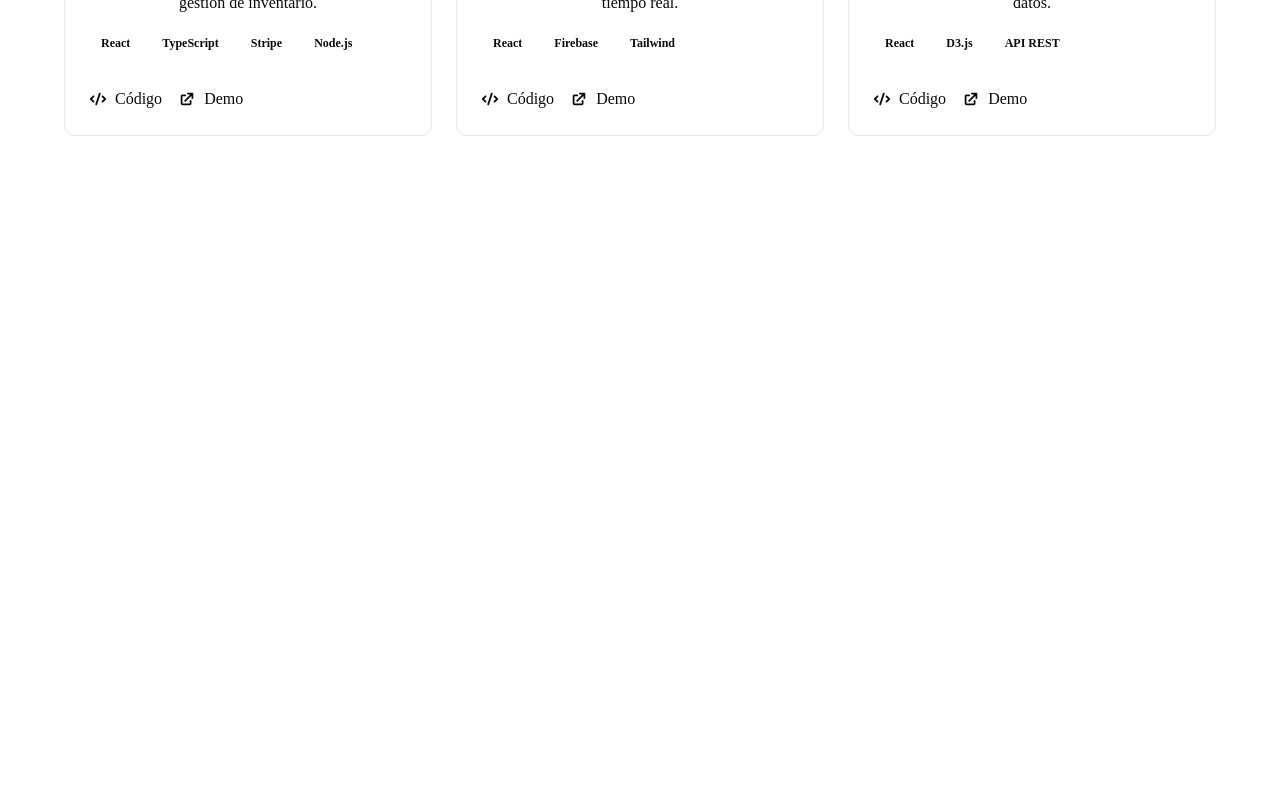
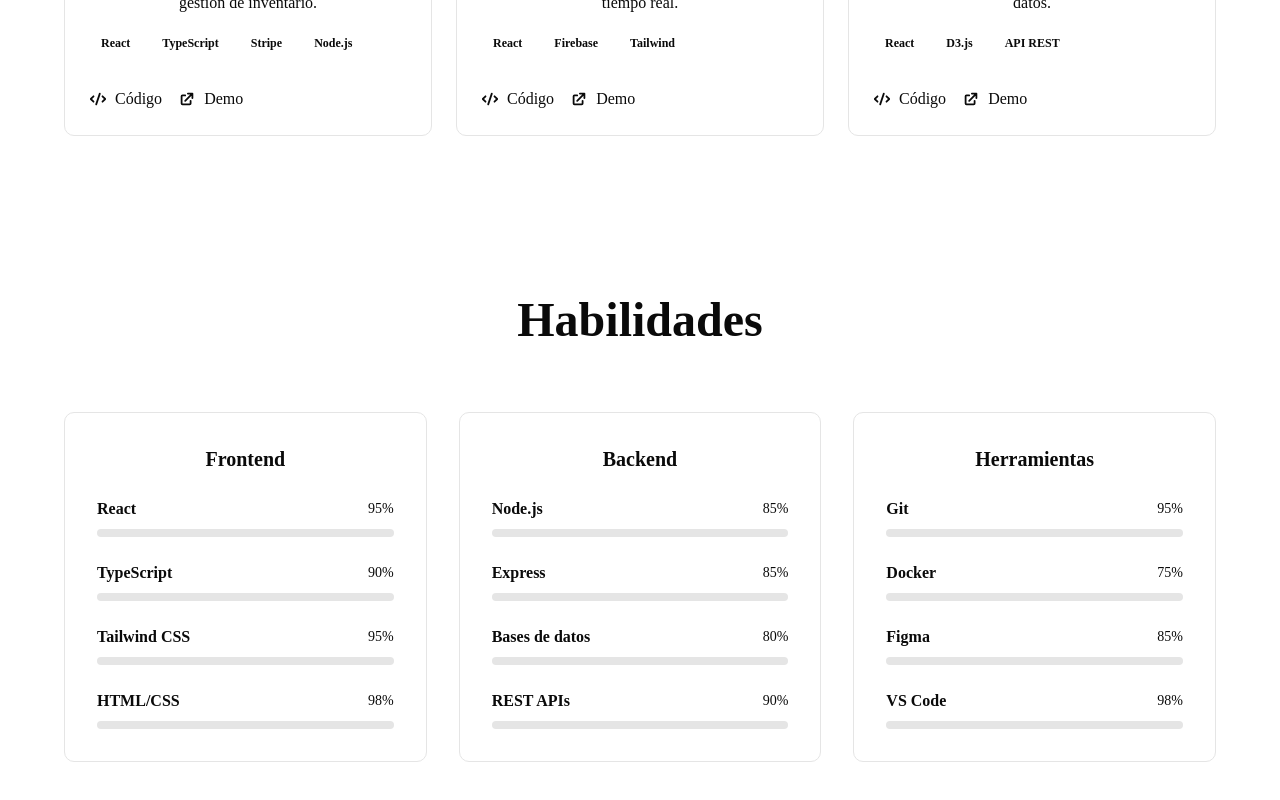
Before and after one commit to RosaTorrez/portfolio, a React (Vite) app: page / in a window 1280 px wide. Shown: the part 1946-2746 px from the top of the page. Before the commit the page ends 2194 px from the top, so only its background shows below. Built offline with nearby package versions, Linux system fonts and the light colour scheme.

Commit message:
feat: implement skills section with progress bars

```diff
--- a/src/App.tsx
+++ b/src/App.tsx
@@ -3,6 +3,7 @@ import About from './components/About'
 import Header from './components/Header'
 import Hero from './components/Hero'
 import Projects from './components/Projects'
+import Skills from './components/Skills'
 
 function App() {
 
@@ -12,6 +13,7 @@ function App() {
       <Hero />
       <About />
       <Projects />
+      <Skills />
     </div>
   )
 }
--- /dev/null
+++ b/src/components/Skills.tsx
@@ -0,0 +1,85 @@
+import { motion } from "framer-motion"
+
+const Skills = () => {
+    const skillCategories = [
+        {
+            name: "Frontend",
+            skills: [
+                { name: "React", level: 95 },
+                { name: "TypeScript", level: 90 },
+                { name: "Tailwind CSS", level: 95 },
+                { name: "HTML/CSS", level: 98 },
+            ],
+        },
+        {
+            name: "Backend",
+            skills: [
+                { name: "Node.js", level: 85 },
+                { name: "Express", level: 85 },
+                { name: "Bases de datos", level: 80 },
+                { name: "REST APIs", level: 90 },
+            ],
+        },
+        {
+            name: "Herramientas",
+            skills: [
+                { name: "Git", level: 95 },
+                { name: "Docker", level: 75 },
+                { name: "Figma", level: 85 },
+                { name: "VS Code", level: 98 },
+            ],
+        },
+    ]
+
+    return (
+        <section id="skills" className="py-20 px-4 sm:px-6 lg:px-8 bg-background">
+            <div className="max-w-6xl mx-auto">
+                <motion.div
+                    initial={{ opacity: 0, y: 20 }}
+                    whileInView={{ opacity: 1, y: 0 }}
+                    transition={{ duration: 0.8 }}
+                    viewport={{ once: true }}
+                >
+                    <h2 className="text-4xl md:text-5xl font-bold text-foreground mb-4">Habilidades</h2>
+                    <div className="h-1 w-20 bg-gradient-to-r from-accent-primary to-accent-secondary rounded-full mb-12" />
+
+                    <div className="grid grid-cols-1 md:grid-cols-3 gap-8">
+                        {skillCategories.map((category, idx) => (
+                            <motion.div
+                                key={category.name}
+                                initial={{ opacity: 0, y: 20 }}
+                                whileInView={{ opacity: 1, y: 0 }}
+                                transition={{ duration: 0.5, delay: idx * 0.1 }}
+                                viewport={{ once: true }}
+                                className="bg-background-secondary p-8 rounded-lg border border-border hover:border-accent-primary transition-colors"
+                            >
+                                <h3 className="text-xl font-bold text-accent-primary mb-6">{category.name}</h3>
+                                <div className="space-y-6">
+                                    {category.skills.map((skill) => (
+                                        <div key={skill.name}>
+                                            <div className="flex justify-between items-center mb-2">
+                                                <span className="text-foreground font-semibold">{skill.name}</span>
+                                                <span className="text-accent-primary text-sm">{skill.level}%</span>
+                                            </div>
+                                            <div className="w-full bg-border rounded-full h-2 overflow-hidden">
+                                                <motion.div
+                                                    initial={{ width: 0 }}
+                                                    whileInView={{ width: `${skill.level}%` }}
+                                                    transition={{ duration: 1, delay: 0.2 }}
+                                                    viewport={{ once: true }}
+                                                    className="h-full bg-gradient-to-r from-accent-primary to-accent-secondary rounded-full"
+                                                />
+                                            </div>
+                                        </div>
+                                    ))}
+                                </div>
+                            </motion.div>
+                        ))}
+                    </div>
+                </motion.div>
+            </div>
+        </section>
+    )
+}
+
+export default Skills
```
